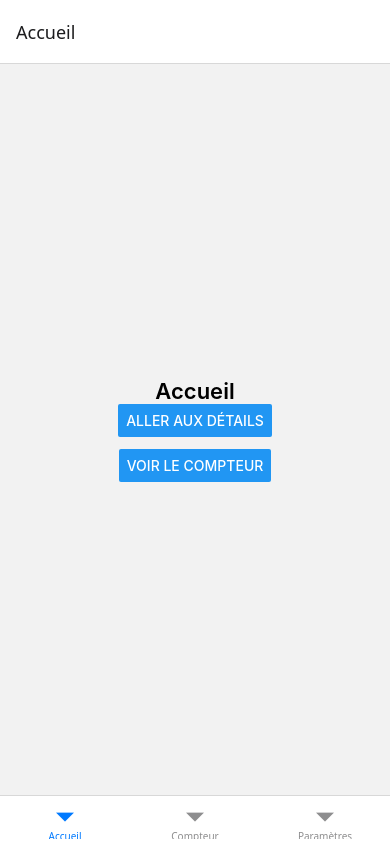
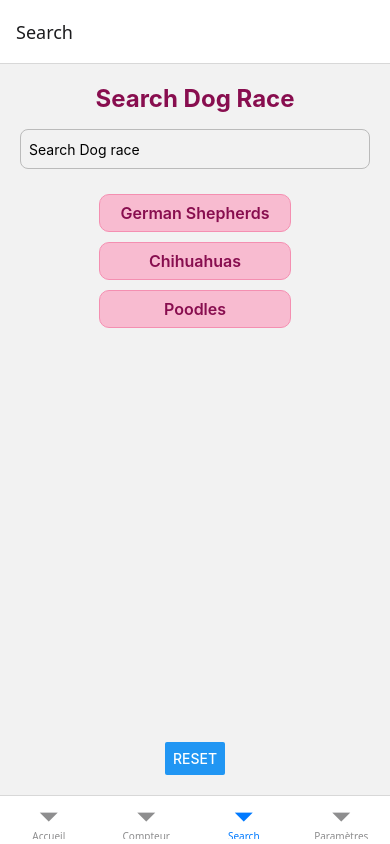
Before and after one commit to Papemomath/tp1-mobile, a React Native app in the folder tp1-multi-pages/: screen /Search in a window 390 px wide. Built offline with nearby package versions, Linux system fonts and the light colour scheme; what react-native-worklets would draw is missing.

Commit message:
ajout de la page search + fonctionnalité

```diff
--- a/tp1-multi-pages/src/navigation/AppNavigator.js
+++ b/tp1-multi-pages/src/navigation/AppNavigator.js
@@ -7,6 +7,7 @@ import HomeScreen from '../screens/HomeScreen';
 import DetailsScreen from '../screens/DetailsScreen';
 import CounterScreen from '../screens/CounterScreen';
 import SettingsScreen from '../screens/SettingsScreen';
+import SearchScreen from '../screens/SearchScreen';
 
 const Stack = createNativeStackNavigator();
 const Tab = createBottomTabNavigator();
@@ -23,6 +24,11 @@ function Tabs() {
         name="Counter"
         component={CounterScreen}
         options={{ title: 'Compteur' }}
+      />
+      <Tab.Screen
+        name="Search"
+        component={SearchScreen}
+        options={{ title: 'Search' }}
       />
       <Tab.Screen
         name="Settings"
--- a/tp1-multi-pages/src/screens/HomeScreen.js
+++ b/tp1-multi-pages/src/screens/HomeScreen.js
@@ -8,6 +8,8 @@ export default function HomeScreen({ navigation }) {
       <Button title="Aller aux Détails" onPress={() => navigation.navigate('Details')} />
       <View style={{ height: 12 }} />
       <Button title="Voir le Compteur" onPress={() => navigation.navigate('Counter')} />
+      <View style={{ height: 12 }} />
+      <Button title="Search dog" onPress={() => navigation.navigate('Search')} />
     </View>
   );
 }
--- /dev/null
+++ b/tp1-multi-pages/src/screens/SearchScreen.js
@@ -0,0 +1,97 @@
+import React, { useState } from 'react';
+import {
+  View,
+  Text,
+  Button,
+  StyleSheet,
+  TextInput,
+  FlatList,
+  TouchableOpacity,
+} from 'react-native';
+
+export default function SearchScreen({ navigation }) {
+  const [searchQuery, setSearchQuery] = useState('');
+  const [race, setRace] = useState([
+    'German Shepherds',
+    'Chihuahuas',
+    'Poodles',
+  ]);
+
+  const filtrerRace = race.filter((race) =>
+    race.toLowerCase().includes(searchQuery.toLowerCase())
+  );
+
+  return (
+    <View style={styles.container}>
+      <Text style={styles.title}>Search Dog Race</Text>
+
+      <TextInput
+        style={styles.searchInput}
+        placeholder="Search Dog race"
+        value={searchQuery}
+        onChangeText={(text) => setSearchQuery(text)}
+      />
+
+      <FlatList
+        data={filtrerRace}
+        keyExtractor={(item) => item}
+        renderItem={({ item }) => (
+          <TouchableOpacity
+            style={styles.button}
+            onPress={() => navigation.navigate('Details', { race: item })}
+          >
+            <Text style={styles.text}>{item}</Text>
+          </TouchableOpacity>
+        )}
+      />
+
+      <View style={styles.row}>
+        <Button title="Reset" onPress={() => setSearchQuery('')} />
+      </View>
+    </View>
+  );
+}
+
+const styles = StyleSheet.create({
+  container: {
+    flex: 1,
+    alignItems: 'center',
+    justifyContent: 'center',
+    padding: 20,
+  },
+  title: {
+    fontSize: 24,
+    fontWeight: '700',
+    marginBottom: 16,
+    color: '#880e4f',
+  },
+  searchInput: {
+    width: '100%',
+    height: 40,
+    borderColor: '#bbb',
+    borderWidth: 1,
+    borderRadius: 8,
+    paddingLeft: 8,
+    marginBottom: 20,
+  },
+  button: {
+    backgroundColor: '#f8bbd0',
+    borderRadius: 10,
+    paddingVertical: 8,
+    paddingHorizontal: 20,
+    marginVertical: 5,
+    borderWidth: 1,
+    borderColor: '#f48fb1',
+  },
+  text: {
+    fontSize: 16,
+    textAlign: 'center',
+    color: '#880e4f',
+    fontWeight: '600',
+  },
+  row: {
+    flexDirection: 'row',
+    marginTop: 20,
+    alignItems: 'center',
+  },
+});
```
